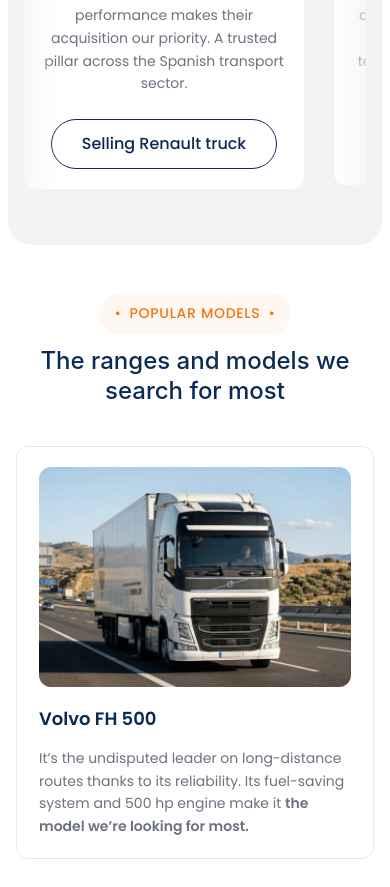
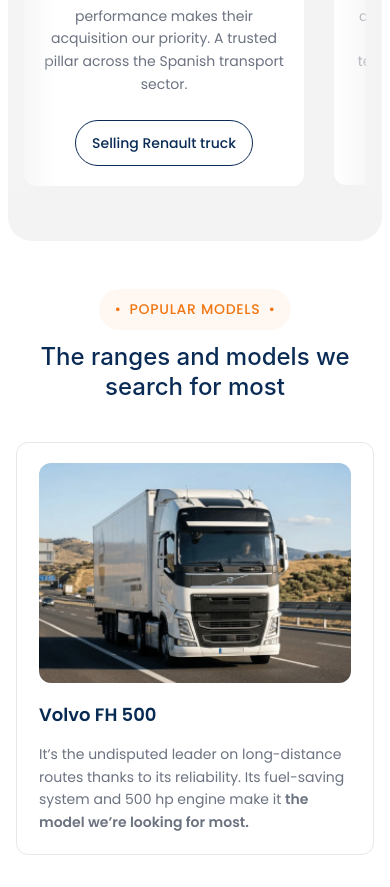
Before and after one commit to payalptoliya416/compramos_tu_camion, a React (Vite) app: page /sell-by-make-and-model in a window 390 px wide. Shown: the part 1906-2793 px from the top of the page. Built offline with nearby package versions, Linux system fonts and the light colour scheme; a web font is replaced by a local one.

Commit message:
changes updated

```diff
--- a/src/pages/MakeModelPage.tsx
+++ b/src/pages/MakeModelPage.tsx
@@ -205,7 +205,7 @@ export default function MakeModelPage() {
                     <div className="mt-6 w-full">
                       <Link
                         to="/get-a-free-valuation"
-                        className="inline-flex items-center justify-center rounded-full border border-brand-navy px-[30px] py-[16px] text-base leading-[16px] font-medium text-brand-navy transition-colors hover:bg-brand-navy hover:text-white"
+                        className="inline-flex items-center justify-center rounded-full border border-brand-navy px-4 sm:px-[30px] py-3 sm:py-[16px] text-sm sm:text-base sm:leading-[16px] font-medium text-brand-navy transition-colors hover:bg-brand-navy hover:text-white text-center"
                       >
                         {m.cta}
                       </Link>
```
